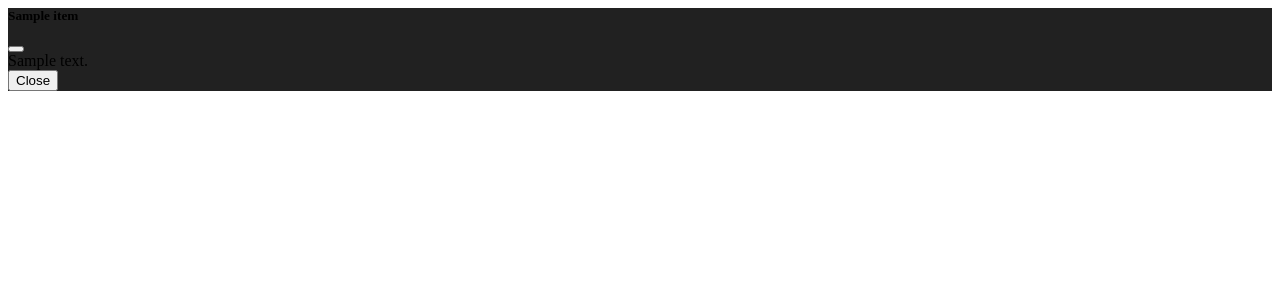
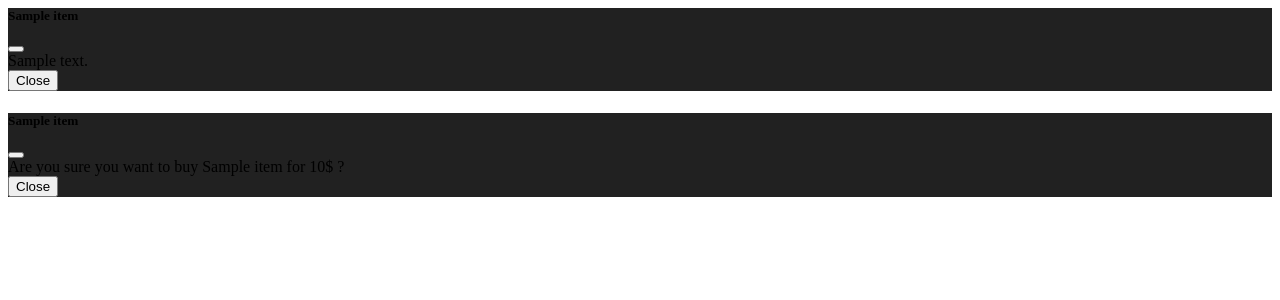
Before and after one commit to Lyarkh/FreeCodeCamp_Courses, a Flask app: template Flask_Course_Web_Application/flask_course_web_application/Flask_Market/market/templates/includes/items_modal.html in a window 1280 px wide. Shown: the top 300 px of the page. Run offline with Flask 3, Linux system fonts and the light colour scheme; the template is opened without the code that fills it: values that come from a table or form of the project are taken from there, others are empty; tables that the repository leaves empty hold one stand-in row (values such as "Sample post").

Commit message:
feat: Adicionando modal de compra do item

```diff
--- a/Flask_Course_Web_Application/flask_course_web_application/Flask_Market/market/templates/includes/items_modal.html
+++ b/Flask_Course_Web_Application/flask_course_web_application/Flask_Market/market/templates/includes/items_modal.html
@@ -28,3 +28,29 @@
         </div>
     </div>
 </div>
+
+<div class="modal fade" id="Modal-PurchaseConfirm-{{ item.id }}"
+    tabindex="-1"
+    aria-labelledby="exampleModalLabel"
+    aria-hidden="true">
+    <div class="modal-dialog">
+        <div class="modal-content">
+            <div class="modal-header">
+                <h5 class="modal-title" id="ModalLabel">
+                    {{ item.name }}
+                </h5>
+            <button type="button" class="close" data-dismiss="modal" aria-label="Close">
+                <span aria-hidden="true"></span>
+            </button>
+            </div>
+            <div class="modal-body">
+                Are you sure you want to buy {{ item.name }} for {{ item.price }}$ ?
+            </div>
+            <div class="modal-footer">
+                <button type="button" class="btn btn-secondary" data-dismiss="modal">
+                    Close
+                </button>
+            </div>
+        </div>
+    </div>
+</div>
--- a/Flask_Course_Web_Application/flask_course_web_application/Flask_Market/market/templates/market.html
+++ b/Flask_Course_Web_Application/flask_course_web_application/Flask_Market/market/templates/market.html
@@ -31,7 +31,7 @@
                         <td>{{ item.price }}$</td>
                         <td>
                             <button class="btn btn-outline btn-info" data-toggle="modal" data-target="#Modal-MoreInfo-{{ item.id }}">More Info</button>
-                            <button class="btn btn-outline btn-success">Purchase this item</button>
+                            <button class="btn btn-outline btn-success" data-toggle="modal" data-target="#Modal-PurchaseConfirm-{{ item.id }}">Purchase this item</button>
                         </td>
                     </tr>
                     {% endfor %}
```
